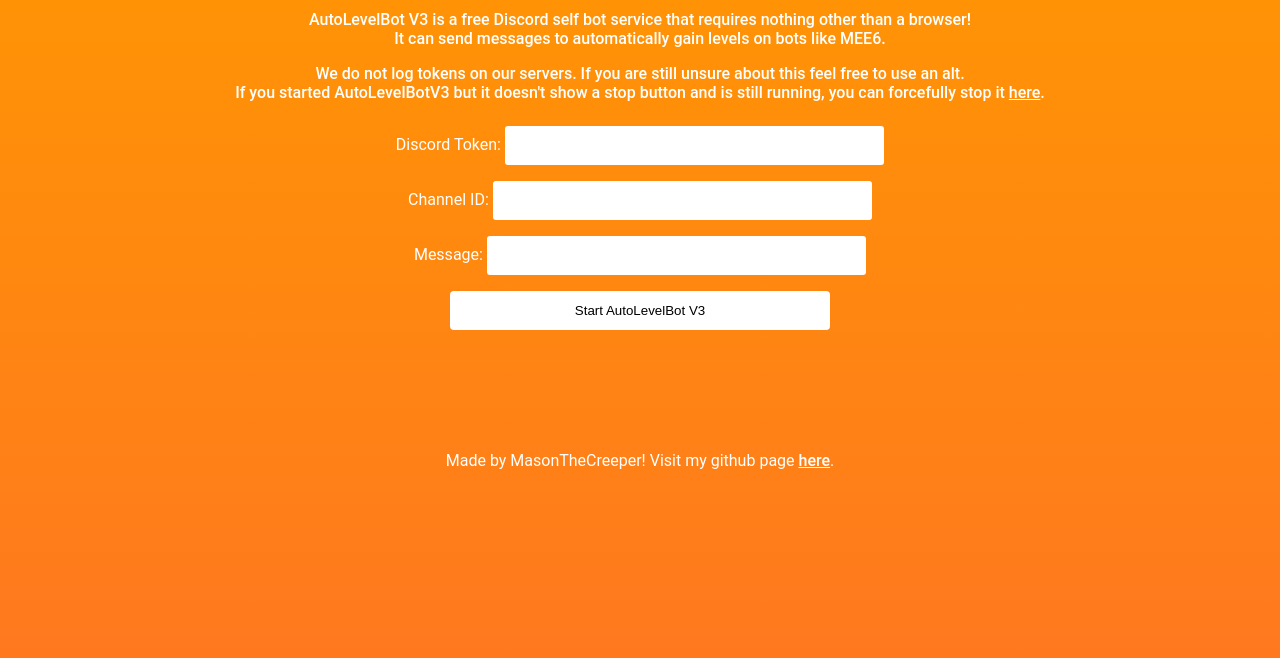
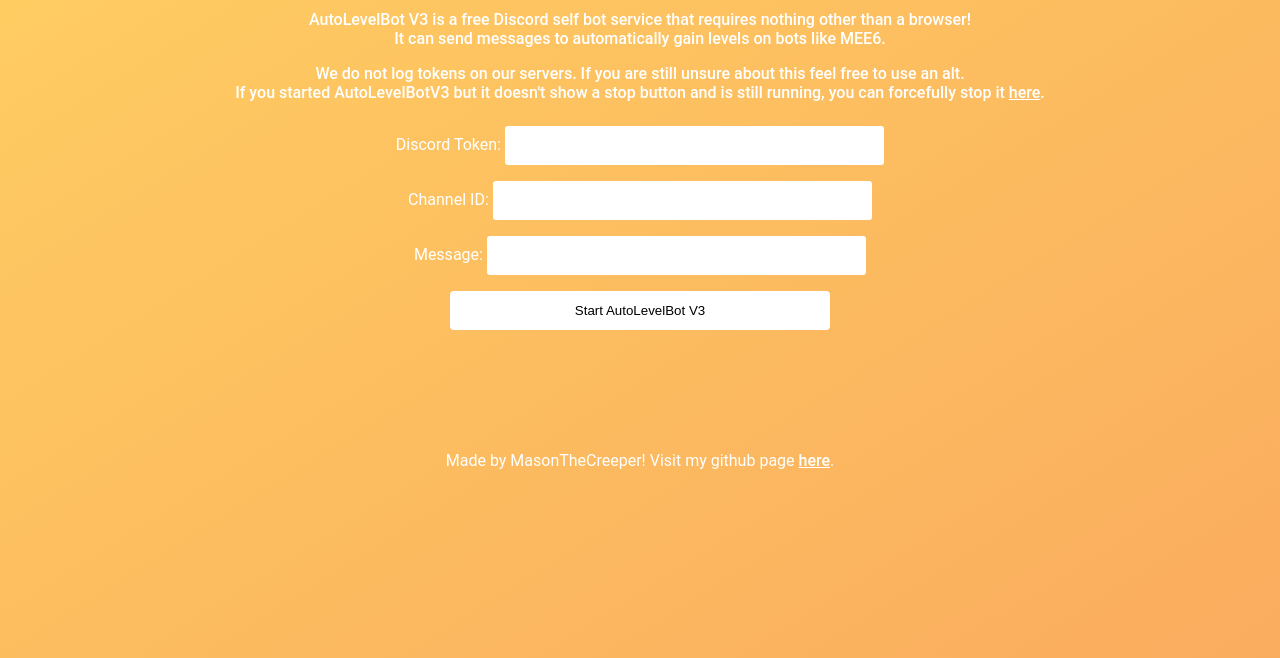
Before and after one commit to HaydenFrobenius/AutoLevelBotV3, a website: page index.html in a window 1280 px wide. Shown: the part 142-800 px from the top of the page. Drawn offline with nearby package versions, Linux system fonts and the light colour scheme; no server answers.

Commit message:
Changed background gradient

```diff
--- a/styles.css
+++ b/styles.css
@@ -1,6 +1,6 @@
 body {
     background-color: rgb(237, 118, 38);
-    background: linear-gradient(to top,rgb(255, 120, 31),rgb(255, 153, 0));
+    background: linear-gradient(to top left,#faac5e,#FFCF62);
     background-attachment: fixed;
     font-family: 'Roboto', sans-serif;
     color: white;
```
